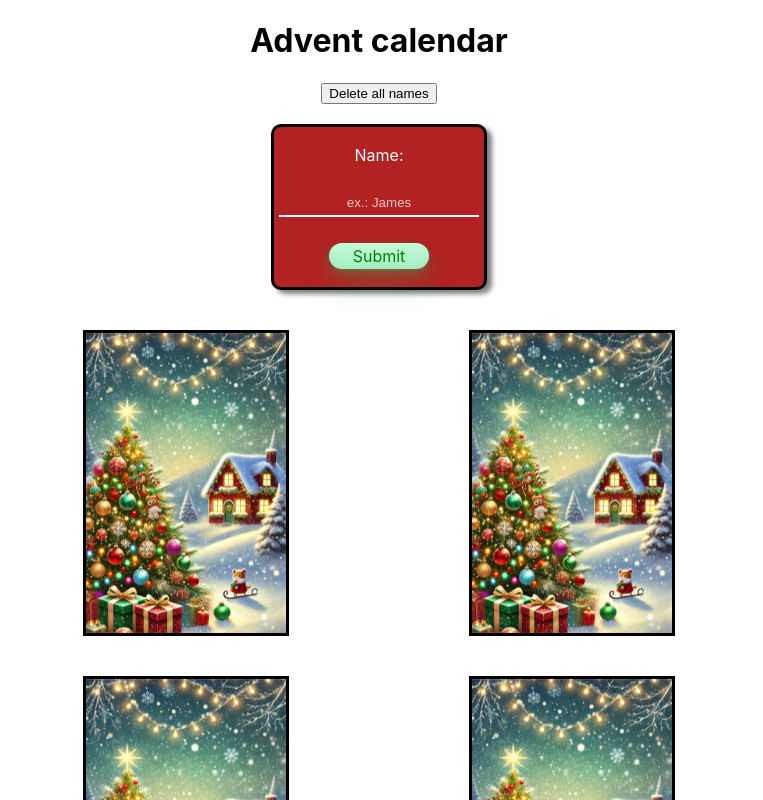
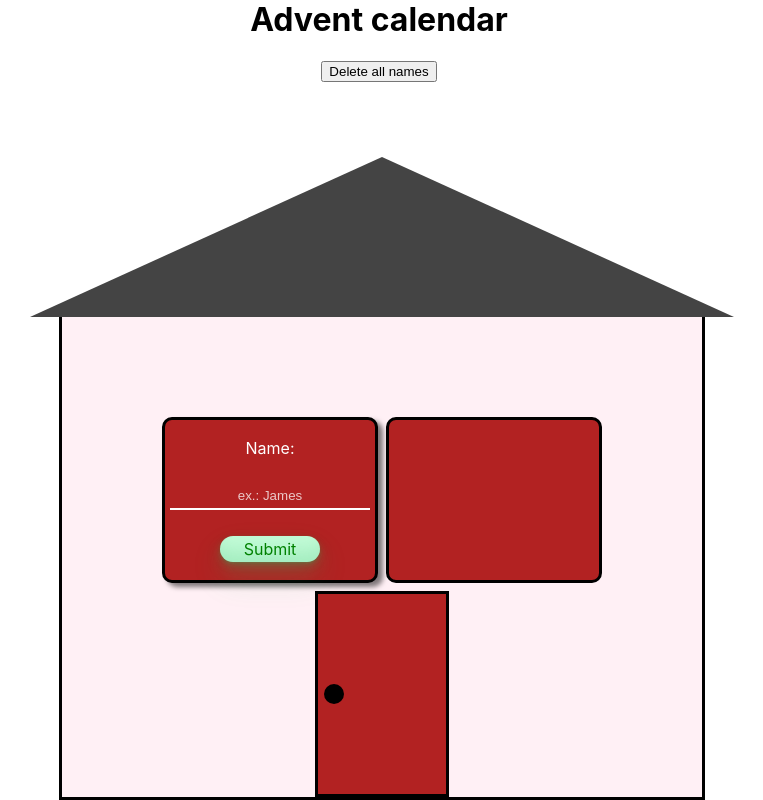
Before and after one commit to LaszloF5/advent-calendar, a React (Create React App) app: page / in a window 1280 px wide. Shown: the top 800 px of the page, without its empty margins (261-1024 px from the left). Built offline with nearby package versions, Linux system fonts and the light colour scheme.

Commit message:
House build attempt 1.

```diff
--- a/src/App.css
+++ b/src/App.css
@@ -1,9 +1,89 @@
 .App {
   text-align: center;
+  height: 100vh;
+}
+
+.h1 {
+  margin-top: 0;
+}
+
+/* Ház építése css-ben. */
+
+.roof {
+  position: absolute; /* Elhelyezzük a ház tetejére */
+  top: -20vh; /* A tető a ház tetejére helyeződik, a magasság növeléséhez is igazítjuk */
+  left: 50%; /* Középre igazítjuk a tetőt */
+  transform: translateX(-50%); /* Középre igazítjuk vízszintesen */
+  width: 55vw; /* A tető szélessége, megegyezik a ház szélességével */
+  height: 30vh; /* A tető magasságának növelése */
+}
+
+.leftSide-roof {
+  position: absolute;
+  top: 0;
+  width: 0;
+  height: 0;
+  border-left: 27.5vw solid transparent; /* Fél szélesség a bal oldalon */
+  border-right: 27.5vw solid transparent; /* Fél szélesség a jobb oldalon */
+}
+
+.leftSide-roof {
+  left: 0; /* Bal oldal */
+  border-bottom: 20vh solid #444444; /* A tető alsó színe, magassághoz igazítva */
+}
+
+
+.house {
+  width: 50vw;
+  height: 60vh;
+  border: 3px solid black;
+  position: absolute;
+  left: 25%;
+  bottom: 0;
+  background-color: rgb(255, 248, 220);
+  background-color: rgb(250, 240, 230);
+  background-color: rgb(255, 240, 245);
+}
+
+.window {
+  position: absolute;
+  top: 100px;
+  right: 100px;
+  width: 200px;
+  height: 150px;
+  border: 3px solid black;
+  border-radius: 10px;
+  padding: 5px;
+  background-color: rgb(178, 34, 34);
+}
+
+.door {
+  position: absolute;
+  bottom: 0;
+  left: 50%;
+  transform: translateX(-50%);
+  border: 3px solid black;
+  width: 10vw;
+  height: 25vh;
+  background-color: rgb(178, 34, 34);
+}
+
+.doorknob {
+  position: absolute;
+  bottom: 50%;
+  left: 5%;
+  width: 20px;
+  height: 20px;
+  background-color: black;
+  border-radius: 50%;
+  transform: translateY(50%);
 }
 
 .form-name {
-  margin: 20px auto;
+  position: absolute;
+  top: 100px;
+  left: 100px;
+  /* margin: 20px auto; */
   background-color: rgb(178, 34, 34);
   border: 3px solid black;
   border-radius: 10px;
@@ -16,7 +96,9 @@
   box-shadow: 5px 4px 5px rgba(0, 0, 0, 0.5);
 }
 
-.form-name_input, .form-name_input:active, .form-name_input:focus {
+.form-name_input,
+.form-name_input:active,
+.form-name_input:focus {
   padding: 5px;
   border: none;
   outline: none;
@@ -48,11 +130,14 @@
   margin: 0 auto;
   background-color: #c2fbd7;
   border-radius: 100px;
-  box-shadow: rgba(44, 187, 99, .2) 0 -25px 18px -14px inset,rgba(44, 187, 99, .15) 0 1px 2px,rgba(44, 187, 99, .15) 0 2px 4px,rgba(44, 187, 99, .15) 0 4px 8px,rgba(44, 187, 99, .15) 0 8px 16px,rgba(44, 187, 99, .15) 0 16px 32px;
+  box-shadow: rgba(44, 187, 99, 0.2) 0 -25px 18px -14px inset,
+    rgba(44, 187, 99, 0.15) 0 1px 2px, rgba(44, 187, 99, 0.15) 0 2px 4px,
+    rgba(44, 187, 99, 0.15) 0 4px 8px, rgba(44, 187, 99, 0.15) 0 8px 16px,
+    rgba(44, 187, 99, 0.15) 0 16px 32px;
   color: green;
   cursor: pointer;
   display: inline-block;
-  font-family: CerebriSans-Regular,-apple-system,system-ui,Roboto,sans-serif;
+  font-family: CerebriSans-Regular, -apple-system, system-ui, Roboto, sans-serif;
   padding: 3px;
   text-align: center;
   text-decoration: none;
@@ -65,6 +150,9 @@
 }
 
 .form-name_btn:hover {
-  box-shadow: rgba(44,187,99,.35) 0 -25px 18px -14px inset,rgba(44,187,99,.25) 0 1px 2px,rgba(44,187,99,.25) 0 2px 4px,rgba(44,187,99,.25) 0 4px 8px,rgba(44,187,99,.25) 0 8px 16px,rgba(44,187,99,.25) 0 16px 32px;
+  box-shadow: rgba(44, 187, 99, 0.35) 0 -25px 18px -14px inset,
+    rgba(44, 187, 99, 0.25) 0 1px 2px, rgba(44, 187, 99, 0.25) 0 2px 4px,
+    rgba(44, 187, 99, 0.25) 0 4px 8px, rgba(44, 187, 99, 0.25) 0 8px 16px,
+    rgba(44, 187, 99, 0.25) 0 16px 32px;
   transform: scale(1.05) rotate(-1deg);
 }
--- a/src/App.js
+++ b/src/App.js
@@ -12,31 +12,32 @@ export default function App() {
   const currDay = Number(new Date().toISOString().split("T")[0].slice(-2));
 
   const story = [
-    ['1. nap. \nAz angyal hírül adja Zakariásnak János születését. Az angyal, Gábriel, megjelenik Zakariásnak a templomban, és közli vele, hogy felesége, Erzsébet, fiút fog szülni, akit Jánosnak kell nevezniük. Ez a gyermek az Úr útját fogja készíteni'],
-    ['2. nap. \nAngyali híradás Máriának. Gábriel megjelenik Máriának, és elmondja neki, hogy fiút fog szülni, akit Jézusnak neveznek majd, és hogy Isten Fia lesz. Mária alázattal elfogadja az angyali hírt.'],
-    ['3. nap. \nMária látogatása Erzsébetnél. Mária meglátogatja Erzsébetet, és amikor Erzsébet meghallja Mária köszöntését, a méhében lévő gyermek megmozdul, Erzsébet pedig áldást mond Máriára.'],
-    ['4. nap. \nJózsef álma. József elhatározza, hogy titokban elbocsátja Máriát, miután megtudja, hogy gyermeket vár. Azonban egy angyal megjelenik neki álmában, és közli vele, hogy a gyermek a Szentlélektől fogant, így József végül magához veszi Máriát.'],
-    ['5. nap. \nA népszámlálás meghirdetése. Caesar Augustus népszámlálást hirdet, így mindenki visszatér szülővárosába. József és Mária Betlehembe indulnak, mivel József Dávid házából származik.'],
-    ['6. nap. \nJózsef és Mária megérkeznek Betlehembe. Hosszú út után Betlehembe érnek, ahol nincs számukra hely a szálláson, így egy egyszerű istállóban keresnek menedéket.'],
-    ['7. nap. \nJézus megszületik. Az éjszaka folyamán Mária világra hozza Jézust. Az újszülöttet bepólyálja, és egy jászolba helyezi, mivel nem találnak helyet a fogadóban.'],
-    ['8. nap. \nAngyalok jelennek meg a pásztoroknak. Kinn a mezőn pásztorok őrzik a nyájat, amikor megjelenik nekik egy angyal, és elmondja a jó hírt: "Ma megszületett a Megváltó, aki az Úr Krisztus."'],
-    ['9. nap. \nAz angyalok éneke. Hirtelen egy mennyei sereg jelenik meg az angyallal, és dicséretet zengenek: "Dicsőség a magasságban Istennek, és békesség a földön az embereknek."'],
-    ['10. nap. \nA pásztorok útnak indulnak. A pásztorok Betlehembe sietnek, hogy lássák a gyermek Jézust. Rátalálnak Máriára, Józsefre és a jászolban fekvő gyermekre.'],
-    ['11. nap. \nA pásztorok hírül adják a történteket. Miután találkoztak Jézussal, a pásztorok mindenfelé elmondják, amit láttak és hallottak. Az emberek csodálkozva hallgatják őket.'],
-    ['12. nap. \nMária szívében megőrzi a történteket. Mária elmélyedve, szívében megőrzi és fontolgatja mindazt, amit látott és hallott az angyalokról és a pásztorokról.'],
-    ['13. nap. \nJézus névadása. Nyolc nap elteltével elnevezik a gyermeket Jézusnak, ahogyan az angyal meghagyta Máriának.'],
-    ['14. nap. \nA bölcsek elindulnak kelet felől. Keleten bölcsek látják meg a különleges csillagot, amely egy király születését jelzi, és útnak indulnak, hogy köszöntsék őt.'],
-    ['15. nap. \nA bölcsek Heródesnél érdeklődnek. Jeruzsálembe érve a bölcsek megkérdezik Heródest, hogy hol találják a zsidók újszülött királyát, mert látni akarják őt.'],
-    ['16. nap. \nHeródes tanácsot kér a papoktól. Heródes megdöbben a hír hallatán, és összehívja a papokat és írástudókat, hogy megtudja, hol kell születnie a Messiásnak.'],
-    ['17. nap. \nA próféta jövendölése Betlehemről. A papok elmondják, hogy a próféciák szerint a Messiás Betlehemben születik, mivel az Dávid városa.'],
-    ['18. nap. \nHeródes megbízza a bölcseket. Heródes azt kéri a bölcsektől, hogy miután megtalálták a gyermeket, térjenek vissza hozzá, hogy ő is hódolhasson előtte.'],
-    ['19. nap. \nA bölcsek követik a csillagot. A bölcsek Betlehembe mennek, és örömmel veszik észre, hogy a csillag megáll egy ház felett, ahol a gyermek Jézus van.'],
-    ['20. nap. \nA bölcsek hódolata és ajándékai. A bölcsek belépnek, és hódolnak Jézus előtt, majd ajándékokat adnak: aranyat, tömjént és mirhát.'],
-    ['21. nap. \nFigyelmeztetés álomban. Álomban figyelmeztetést kapnak, hogy ne térjenek vissza Heródeshez, így más úton térnek haza.'],
-    ['22. nap. \nAz Úr figyelmezteti Józsefet. Egy angyal álmában figyelmezteti Józsefet, hogy meneküljön Egyiptomba, mert Heródes a gyermek életére tör.'],
-    ['23. nap. \nA menekülés Egyiptomba. József azonnal útra kel Máriával és Jézussal, és Egyiptomba menekülnek, hogy biztonságban legyenek.'],
-    ['24. nap. \nJézus születésének örömhíre. A hírek terjednek Jézus születéséről, aki később a világ Megváltója lesz. Az emberek reménnyel és örömmel várják az ígéretes jövőt.'],
+    ['1. nap \nAngyali híradás Zakariásnak \nAz angyal, Gábriel, megjelenik Zakariásnak a templomban, és közli vele, hogy felesége, Erzsébet, fiút fog szülni, akit Jánosnak kell nevezniük. Ez a gyermek az Úr útját fogja készíteni'],
+    ['2. nap \nAngyali híradás Máriának \nGábriel megjelenik Máriának, és elmondja neki, hogy fiút fog szülni, akit Jézusnak neveznek majd, és hogy Isten Fia lesz. Mária alázattal elfogadja az angyali hírt.'],
+    ['3. nap \nMária látogatása Erzsébetnél \nMária meglátogatja Erzsébetet, és amikor Erzsébet meghallja Mária köszöntését, a méhében lévő gyermek megmozdul, Erzsébet pedig áldást mond Máriára.'],
+    ['4. nap \nJózsef álma \nJózsef elhatározza, hogy titokban elbocsátja Máriát, miután megtudja, hogy gyermeket vár. Azonban egy angyal megjelenik neki álmában, és közli vele, hogy a gyermek a Szentlélektől fogant, így József végül magához veszi Máriát.'],
+    ['5. nap \nA népszámlálás meghirdetése \nCaesar Augustus népszámlálást hirdet, így mindenki visszatér szülővárosába. József és Mária Betlehembe indulnak, mivel József Dávid házából származik.'],
+    ['6. nap \nJózsef és Mária megérkeznek Betlehembe \nHosszú út után Betlehembe érnek, ahol nincs számukra hely a szálláson, így egy egyszerű istállóban keresnek menedéket.'],
+    ['7. nap \nJézus megszületik \nAz éjszaka folyamán Mária világra hozza Jézust. Az újszülöttet bepólyálja, és egy jászolba helyezi, mivel nem találnak helyet a fogadóban.'],
+    ['8. nap \nAngyalok jelennek meg a pásztoroknak \nKinn a mezőn pásztorok őrzik a nyájat, amikor megjelenik nekik egy angyal, és elmondja a jó hírt: "Ma megszületett a Megváltó, aki az Úr Krisztus."'],
+    ['9. nap \nAz angyalok éneke \nHirtelen egy mennyei sereg jelenik meg az angyallal, és dicséretet zengenek: "Dicsőség a magasságban Istennek, és békesség a földön az embereknek."'],
+    ['10. nap \nA pásztorok útnak indulnak \nA pásztorok Betlehembe sietnek, hogy lássák a gyermek Jézust. Rátalálnak Máriára, Józsefre és a jászolban fekvő gyermekre.'],
+    ['11. nap \nA pásztorok hírül adják a történteket', 'Miután találkoztak Jézussal, a pásztorok mindenfelé elmondják, amit láttak és hallottak. Az emberek csodálkozva hallgatják őket.'],
+    ['12. nap \nMária szívében megőrzi a történteket \nMária elmélyedve, szívében megőrzi és fontolgatja mindazt, amit látott és hallott az angyalokról és a pásztorokról.'],
+    ['13. nap \nJézus névadása \nNyolc nap elteltével elnevezik a gyermeket Jézusnak, ahogyan az angyal meghagyta Máriának.'],
+    ['14. nap \nA bölcsek elindulnak kelet felől \nKeleten bölcsek látják meg a különleges csillagot, amely egy király születését jelzi, és útnak indulnak, hogy köszöntsék őt.'],
+    ['15. nap \nA bölcsek Heródesnél érdeklődnek \nJeruzsálembe érve a bölcsek megkérdezik Heródest, hogy hol találják a zsidók újszülött királyát, mert látni akarják őt.'],
+    ['16. nap \nHeródes tanácsot kér a papoktól \nHeródes megdöbben a hír hallatán, és összehívja a papokat és írástudókat, hogy megtudja, hol kell születnie a Messiásnak.'],
+    ['17. nap \nA próféta jövendölése Betlehemről \nA papok elmondják, hogy a próféciák szerint a Messiás Betlehemben születik, mivel az Dávid városa.'],
+    ['18. nap \nHeródes megbízza a bölcseket \nHeródes azt kéri a bölcsektől, hogy miután megtalálták a gyermeket, térjenek vissza hozzá, hogy ő is hódolhasson előtte.'],
+    ['19. nap \nA bölcsek követik a csillagot \nA bölcsek Betlehembe mennek, és örömmel veszik észre, hogy a csillag megáll egy ház felett, ahol a gyermek Jézus van.'],
+    ['20. nap \nA bölcsek hódolata és ajándékai \nA bölcsek belépnek, és hódolnak Jézus előtt, majd ajándékokat adnak: aranyat, tömjént és mirhát.'],
+    ['21. nap \nFigyelmeztetés álomban \nÁlomban figyelmeztetést kapnak, hogy ne térjenek vissza Heródeshez, így más úton térnek haza.'],
+    ['22. nap \nAz Úr figyelmezteti Józsefet \nEgy angyal álmában figyelmezteti Józsefet, hogy meneküljön Egyiptomba, mert Heródes a gyermek életére tör.'],
+    ['23. nap \nA menekülés Egyiptomba \nJózsef azonnal útra kel Máriával és Jézussal, és Egyiptomba menekülnek, hogy biztonságban legyenek.'],
+    [`24. nap \nJézus születésének örömhíre \nA hírek terjednek Jézus születéséről, aki később a világ Megváltója lesz. Az emberek reménnyel és örömmel várják az ígéretes jövőt. \nÁldott, békés, boldog karácsonyt ${name}`],
   ];
+
 
   const handleName = (e) => {
     e.preventDefault();
@@ -74,6 +75,7 @@ export default function App() {
       setName(yourName);
       setNeedName(false);
     } else {
+      // alert('Add meg a neved!');
       setNeedName(true);
     }
   }, []);
@@ -84,9 +86,13 @@ export default function App() {
 
   return (
     <div className="App">
-      <h1>Advent calendar {name}</h1>
+      <h1 className="h1">Advent calendar</h1>
       <button onClick={handleTestName}>Delete all names</button>
-      {needName && (<form onSubmit={handleName} className="form-name">
+      {needName ? (<div className="house">
+        <div className="roof">
+          <span className="leftSide-roof"></span>
+        </div>
+        <form onSubmit={handleName} className="form-name">
         <label className="form-name_label" htmlFor='nameId'>
           Name:
           </label>
@@ -99,8 +105,11 @@ export default function App() {
             required
             placeholder="ex.: James" />
         <button type="submit" className="form-name_btn">Submit</button>
-      </form>)}
-      <div className="container">
+      </form>
+      <div className="window"></div>
+      <div className="door"><span className="doorknob"></span></div>
+      </div>) :
+      (<div className="container">
         {item.map((value, index) => (
           <Card
             key={index}
@@ -113,7 +122,7 @@ export default function App() {
             onClick={() => handleClick(index, index + 1)}
           />
         ))}
-      </div>
+      </div>)}
     </div>
   );
 }
--- a/src/Card.css
+++ b/src/Card.css
@@ -6,11 +6,12 @@
     width: 200px;
     height: 300px;
     border: 3px solid black;
-    margin: 20px 90px;
+    margin: 25px 150px;
     transform-origin: left;
     transition: transform 0.6s ease;
     perspective: 1000px;
     background-color: rgba(255, 0, 0, .5);
+    padding: 5px;
 }
 
 .card::before {
```
